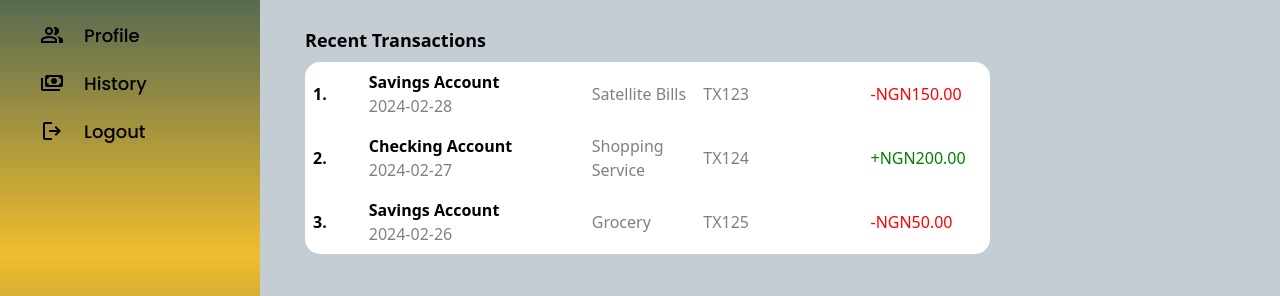
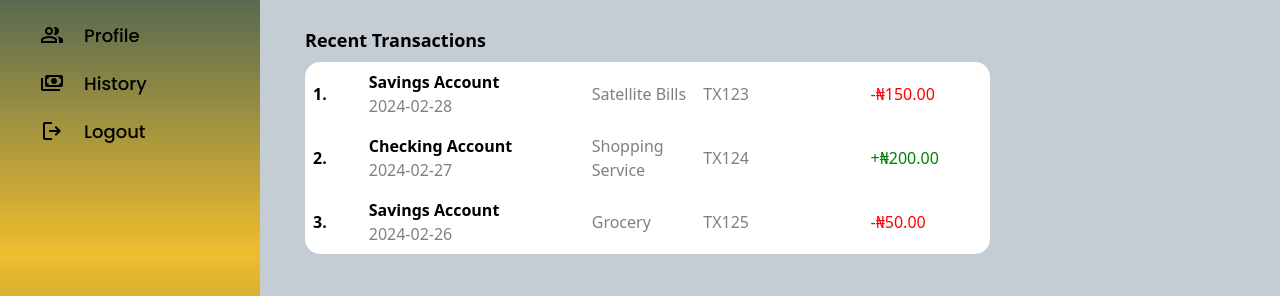
Before and after one commit to Chimise/bank-blockchain-app, an Angular app in the folder frontend/: page /dashboard/history in a window 1280 px wide. Shown: the part 145-441 px from the top of the page. Built offline with nearby package versions, Linux system fonts and the light colour scheme.

Commit message:
symbols added

```diff
--- a/frontend/src/app/pages/dashboard/components/transaction-history/transaction-history.component.html
+++ b/frontend/src/app/pages/dashboard/components/transaction-history/transaction-history.component.html
@@ -11,7 +11,7 @@
             <div class="type content-center w-2/12">{{ transaction.type }}</div>
             <div class="id content-center w-3/12">{{ transaction.id }}</div>
             <div class="amount content-center w-2/12" [ngStyle]="{'color': transaction.amount > 0 ? 'green' : 'red'}">
-              {{ transaction.amount > 0 ? '+' : '' }}{{ transaction.amount | currency:'NGN':'symbol':'1.2-2':'en-NG' }}
+              {{ transaction.amount > 0 ? '+' : '' }}{{ transaction.amount | currency:'₦':'symbol':'1.2-2':'en-NG' }}
             </div>
           </div>
       }
```
